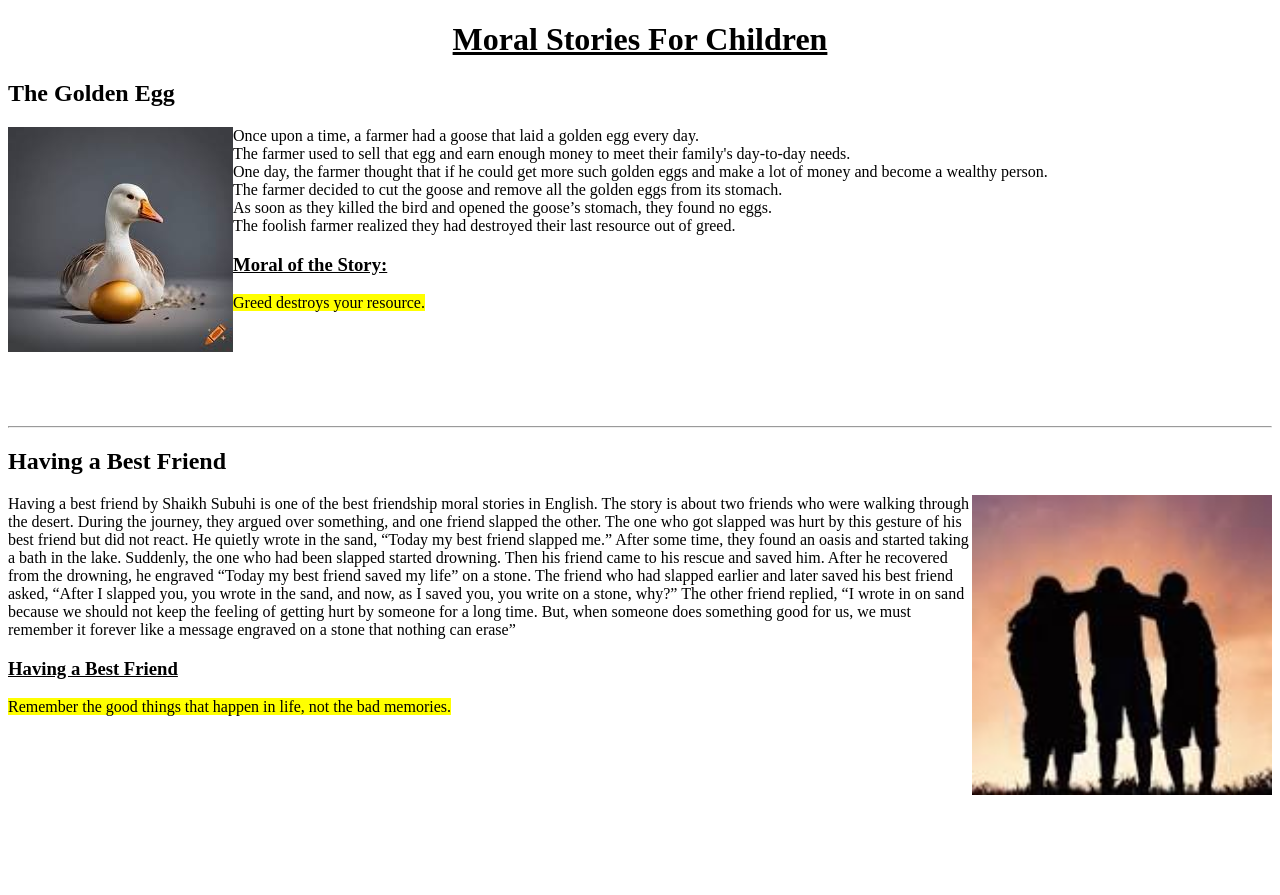
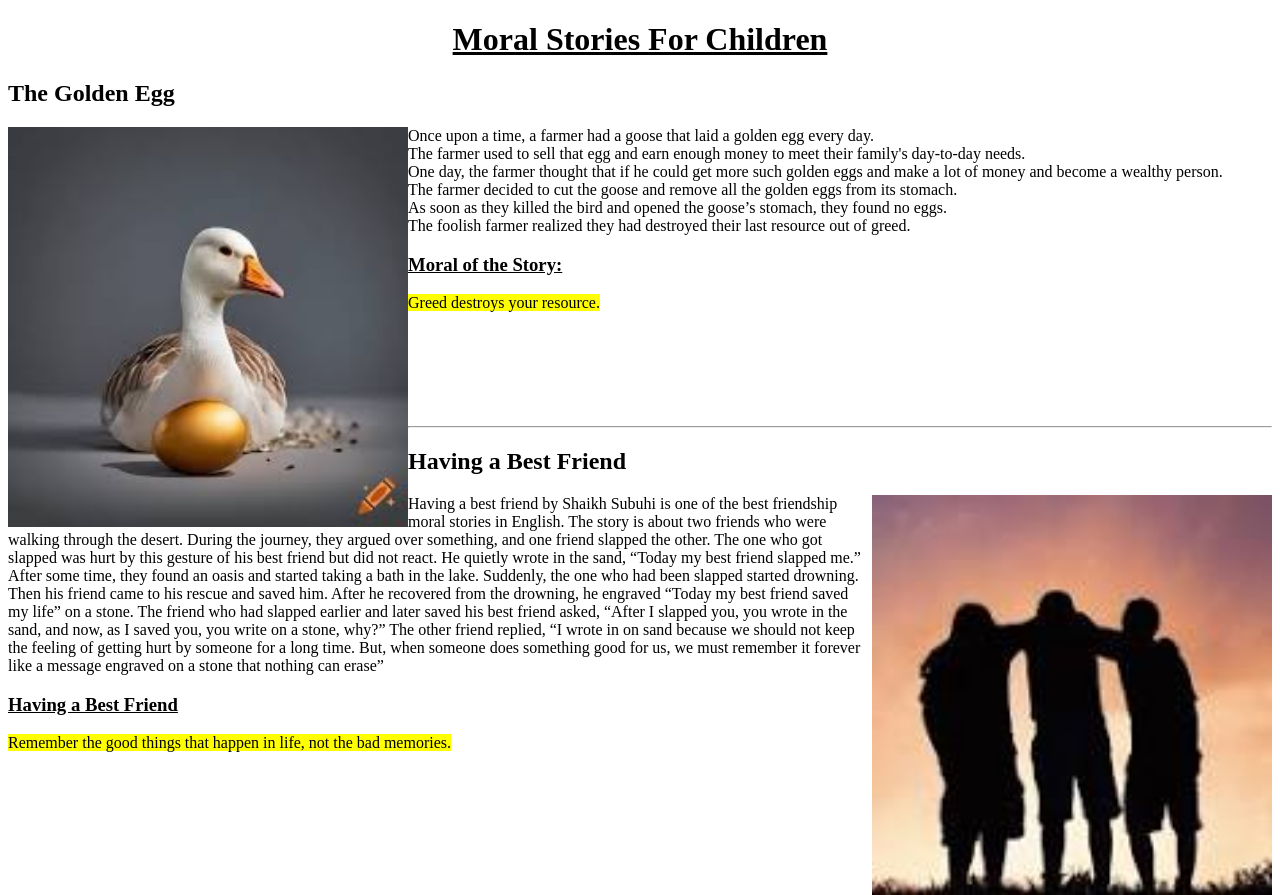
Before and after one commit to shreenzx/storypage, a plain HTML site: page story telling/index.html in a window 1280 px wide. Before the commit the page ends 800 px from the top, so only its background shows below. Drawn offline with Linux system fonts and the light colour scheme.

Commit message:
Update index.html

```diff
--- a/story telling/index.html
+++ b/story telling/index.html
@@ -4,6 +4,7 @@
     <meta charset="UTF-8">
     <meta name="viewport" content="width=device-width, initial-scale=1.0">
     <link rel = "Shortcut icon" href="favicon1.png" type="image/x-icon">
+    <link rel ="stylesheet" href="./style1.css">
     <title>Project 1</title>
 </head>
 <body>
```
